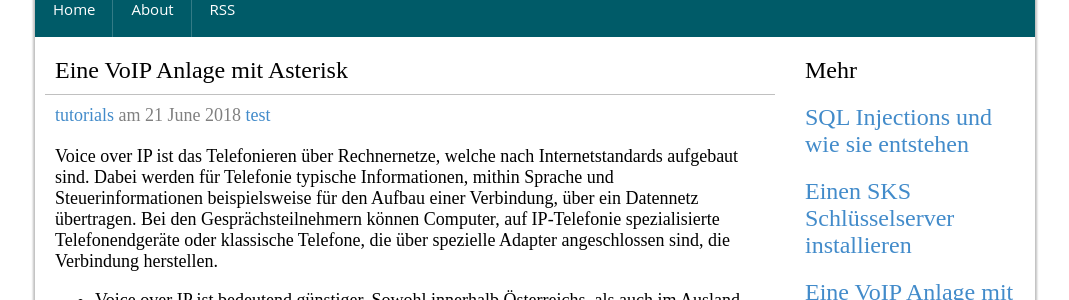
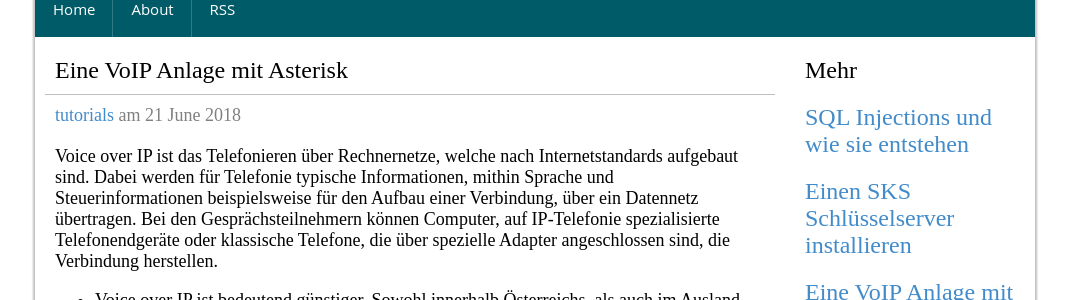
Before and after one commit to zarat/zarat.github.io, a Jekyll site: the page built from _posts/2018-06-21-asterisk.markdown, in a window 1280 px wide and 900 px high. Shown: the part 186-486 px from the top of the window, without its empty margins (105-1174 px from the left). Built offline with Jekyll 4.4.1, drawn with Linux system fonts in a browser that asks for light colours; comment, search, counter and statistics services are not loaded.

Commit message:
Update 2018-06-21-asterisk.markdown

```diff
--- a/_posts/2018-06-21-asterisk.markdown
+++ b/_posts/2018-06-21-asterisk.markdown
@@ -2,8 +2,7 @@
 layout: post
 title: Eine VoIP Anlage mit Asterisk
 author: Manuel Zarat
-category: tutorials
-tags: test
+categories: tutorials
 permalink: /post/asterisk-voip-server-installation
 ---
 
```
